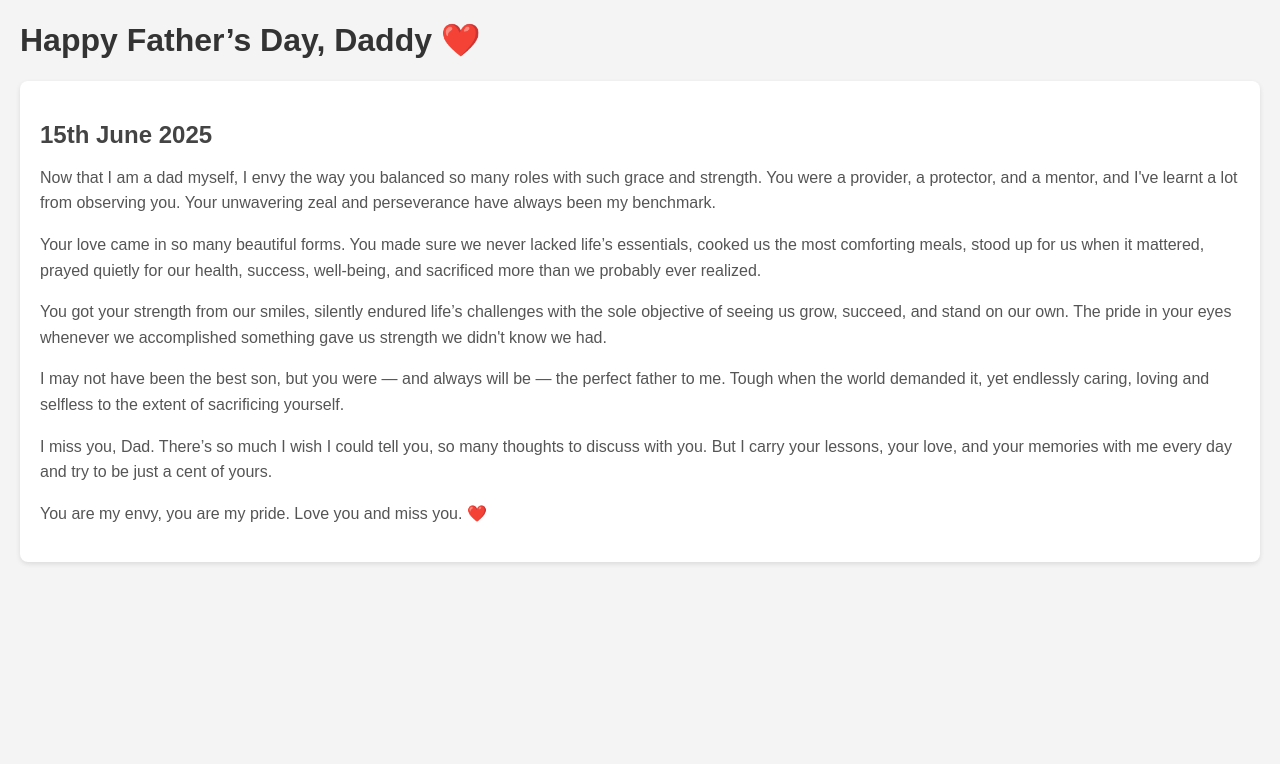
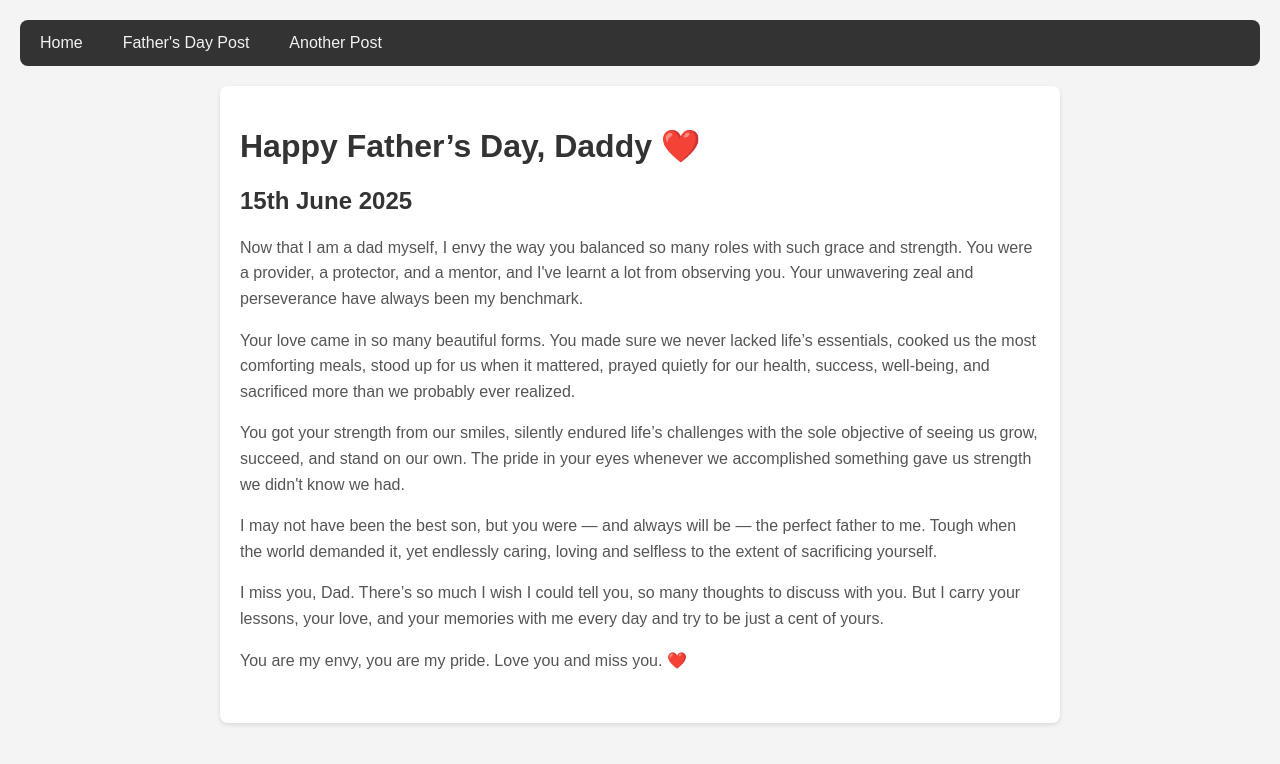
Before and after one commit to ms-academic/msourabh.github.io, a plain HTML site: page FathersDay.html in a window 1280 px wide. Drawn offline with Linux system fonts and the light colour scheme.

Commit message:
Update FathersDay.html

```diff
--- a/FathersDay.html
+++ b/FathersDay.html
@@ -1,17 +1,19 @@
 <!DOCTYPE html>
 <html>
 <head>
-  <title>Journey to Journaling</title>
-  <style>
-    body { font-family: Arial, sans-serif; margin: 20px; background: #f4f4f4; }
-    h1 { color: #333; }
-    .post { background: #fff; padding: 20px; margin-bottom: 30px; border-radius: 8px; box-shadow: 0 2px 5px rgba(0,0,0,0.1); }
-    .post h2 { color: #444; margin-bottom: 10px; }
-    .post p { line-height: 1.6; color: #555; }
-  </style>
+  <title>Happy Father's Day</title>
+  <meta name="viewport" content="width=device-width, initial-scale=1.0">
+  <link rel="stylesheet" href="style.css">
 </head>
 <body>
 
+<div class="navbar">
+  <a href="index.html">Home</a>
+  <a href="post1.html">Father's Day Post</a>
+  <a href="post2.html">Another Post</a>
+</div>
+
+<div class="container">
   <h1>Happy Father’s Day, Daddy ❤️</h1>
 
   <div class="post">
@@ -43,5 +45,7 @@
     </p>
   </div>
 
+</div>
+
 </body>
 </html>
```
